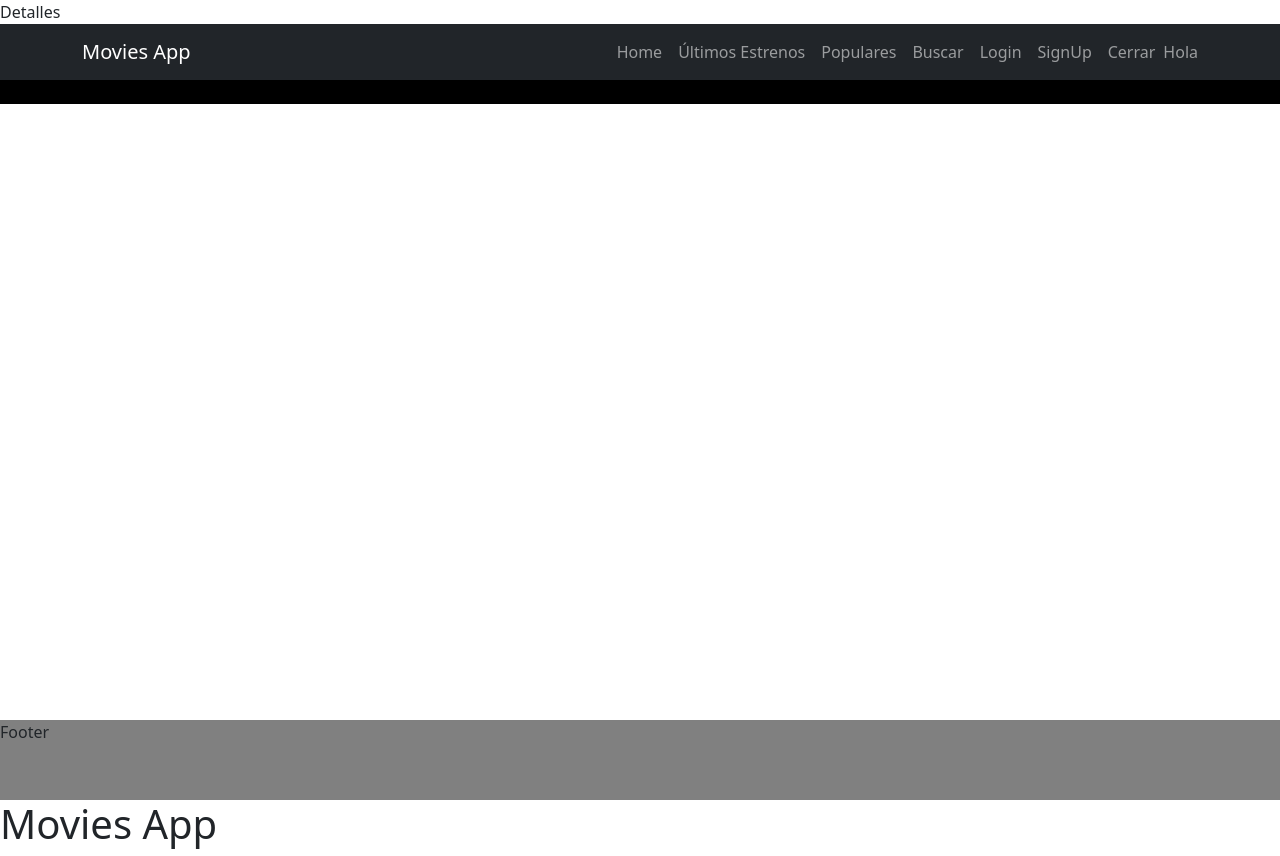
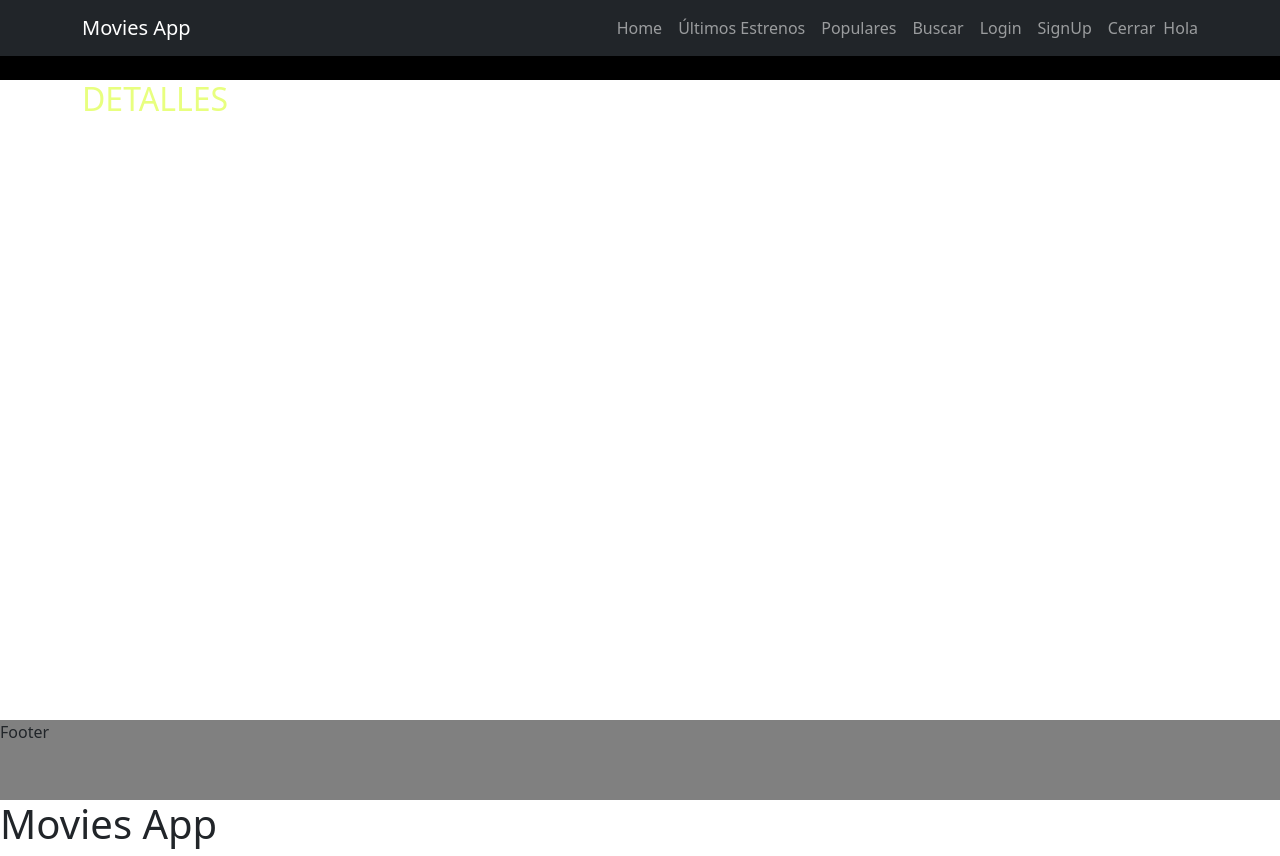
Before and after one commit to AnyiGP/movies-app, a React (Create React App) app: page /details in a window 1280 px wide. Built offline with nearby package versions, Linux system fonts and the light colour scheme; no server answers.

Commit message:
Agarro ID. Pruebo nuevo pedido a la api

```diff
--- a/src/components/commons/carrousel/index.tsx
+++ b/src/components/commons/carrousel/index.tsx
@@ -2,7 +2,6 @@ import { FC } from "react";
 import { Button, Card, Carousel } from "react-bootstrap";
 import { Movie, PartialMovies } from "../../../types";
 import { useNavigate } from "react-router-dom";
-
 
 const Carrousel: FC<PartialMovies> = ({ items }) => {
   const navigate = useNavigate();
@@ -12,7 +11,8 @@ const Carrousel: FC<PartialMovies> = ({ items }) => {
       {items?.map((item: any) => (
         <Carousel.Item>
           <img
-key={item.id} onClick={() => navigate(`/movie/${item.id}`)}
+            key={item.id}
+            onClick={() => navigate(`/movie/${item.id}`)}
             className="d-block w-100"
             src={`${
               `https://image.tmdb.org/t/p/original` + item.backdrop_path
--- a/src/hooks/useMovies/index.tsx
+++ b/src/hooks/useMovies/index.tsx
@@ -56,11 +56,13 @@ const useMovies = () => {
   // }, []);
 
 
-  useEffect(() => {
-    apiMovies
-      .get(`/movie/${id} `) //594767 ${item.id}
-      .then((response) => setMovieId(response.data.results));
-  }, []);
+
+
+  // useEffect(() => {
+  //   apiMovies
+  //     .get(`/movie/${id}`) //594767 ${item.id}
+  //     .then((response) => setMovieId(response.data.results));
+  // }, []);
 
   return { movies, popular, top_rated, estrenos, populares };
 };
--- a/src/pages/details/index.tsx
+++ b/src/pages/details/index.tsx
@@ -4,36 +4,37 @@ import { withAuth } from "../../hoc";
 import { useParams } from "react-router-dom";
 import { Movie } from "../../types";
 import { getById } from "../../services/moviesService";
+import { Container } from "react-bootstrap";
 
 const DetailsPage = () => {
+  const [detail, setDetails] = useState<Movie>();
+  const { id } = useParams();
 
-  const [detail, setDetails] = useState<Movie>();
-    const { id } = useParams()
+  useEffect(() => {
+    getById(id || "")
 
+    .then((response) => {
+      setDetails(response);
+    });
+  }, []);
 
-        useEffect(() => {
-
-            getById(id || "").then(response => {
-            setDetails(response)})
-
-        }, [])
-
-      console.log(detail?.title)
+  console.log(detail);
 
   return (
     <>
-      {" "}
-      Detalles
       <Layout>
-
         {/* Card con detalles reutilizable + botón para reproducir el triler */}
-
-
-
+        <Container>
+          <div>
+            <h2>DETALLES{id}</h2>
+            <h3>{detail?.title}</h3>
+            <p>{detail?.id}</p>
+          </div>
+        </Container>
       </Layout>
     </>
   );
 };
 
 // export { Details };
-export const Details = withAuth(DetailsPage)
+export const Details = withAuth(DetailsPage);
--- a/src/services/moviesService.ts
+++ b/src/services/moviesService.ts
@@ -23,6 +23,8 @@ const getById = async (id: string) => {
 
   console.log(response.data)
   return response.data;
+
+  // return response.data.results;
 };
 ////////////////////////////
 
```
